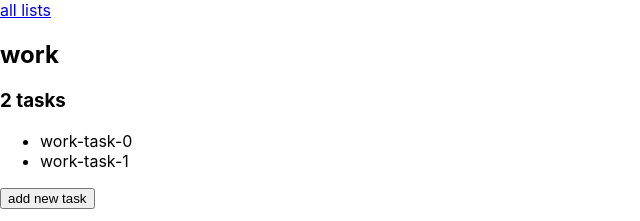
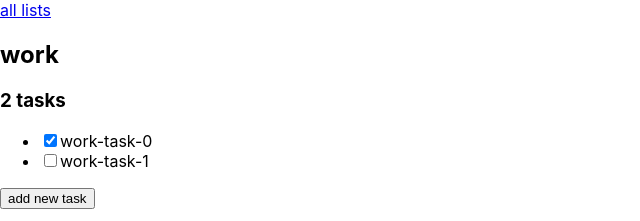
Before and after one commit to DmitriyIshchenko/to-do-list, a React (Create React App) app: page /list/1 in a window 1280 px wide. Shown: the top 221 px of the page, without its empty margins (0-640 px from the left). Built offline with nearby package versions, Linux system fonts and the light colour scheme.

Commit message:
Toggle task status

```diff
--- a/src/features/todo/SingleList.js
+++ b/src/features/todo/SingleList.js
@@ -3,13 +3,14 @@ import { useSelector } from 'react-redux';
 import { useParams } from 'react-router-dom';
 import { selectListById } from './todoSlice';
 import { Link } from "react-router-dom";
+import SingleTask from './SingleTask';
 
 export default function SingleList() {
 
     const listId = useParams().listId;
     const list = useSelector(state => selectListById(state, listId))
     const { title, todos } = list;
-    const renderedTodos = todos.map(todo => <li key={todo.taskId}>{todo.task}</li>)
+    const renderedTodos = todos.map(todo => <li key={todo.taskId}><SingleTask todo={todo} listId={listId} /></li>)
 
     return <div>
         <Link to="/">all lists</Link>
--- /dev/null
+++ b/src/features/todo/SingleTask.js
@@ -0,0 +1,18 @@
+import React from 'react';
+import { useDispatch } from 'react-redux';
+import { toggleTaskStatus } from "./todoSlice";
+
+export default function SingleTask({ todo, listId }) {
+
+    const dispatch = useDispatch();
+    const { taskId, task, isDone } = todo;
+
+    const handleToggleStatus = () => {
+        dispatch(toggleTaskStatus({ taskId, isDone, listId }))
+    }
+
+    return <>
+        <input type="checkbox" checked={isDone} onChange={handleToggleStatus} />
+        {task}
+    </>;
+}
--- a/src/features/todo/todoSlice.js
+++ b/src/features/todo/todoSlice.js
@@ -7,11 +7,13 @@ const initialState = {
             todos: [
                 {
                     task: "work-task-0",
-                    taskId: "0"
+                    taskId: "0",
+                    isDone: true
                 },
                 {
                     task: "work-task-1",
-                    taskId: "1"
+                    taskId: "1",
+                    isDone: false
                 }
             ],
             listId: "1"
@@ -22,7 +24,8 @@ const initialState = {
             todos: [
                 {
                     task: "home-task-0",
-                    taskId: "0"
+                    taskId: "0",
+                    isDone: true
                 }
             ],
             listId: "2"
@@ -50,24 +53,31 @@ export const todoSlice = createSlice({
         },
         addTask: {
             reducer: (state, action) => {
-                const { listId, task, taskId } = action.payload;
+                const { listId, ...data } = action.payload;
                 const targetList = state.lists.find(list => list.listId === listId);
-                targetList.todos.push({ task, taskId })
+                targetList.todos.push(data);
             },
             prepare: (listId, task) => {
                 return {
                     payload: {
                         listId,
                         task,
-                        taskId: nanoid()
+                        taskId: nanoid(),
+                        isDone: false
                     }
                 }
             }
+        },
+        toggleTaskStatus: (state, action) => {
+            const { listId, taskId, isDone } = action.payload;
+            const target = state.lists.find(list => list.listId === listId)
+                .todos.find(todo => todo.taskId === taskId);
+            target.isDone = !isDone;
         }
     }
 })
 export const selectAllLists = state => state.todo.lists;
 export const selectListById = (state, listId) => state.todo.lists.find(item => item.listId === listId);
 
-export const { createList, addTask } = todoSlice.actions;
+export const { createList, addTask, toggleTaskStatus } = todoSlice.actions;
 export default todoSlice.reducer;
```
